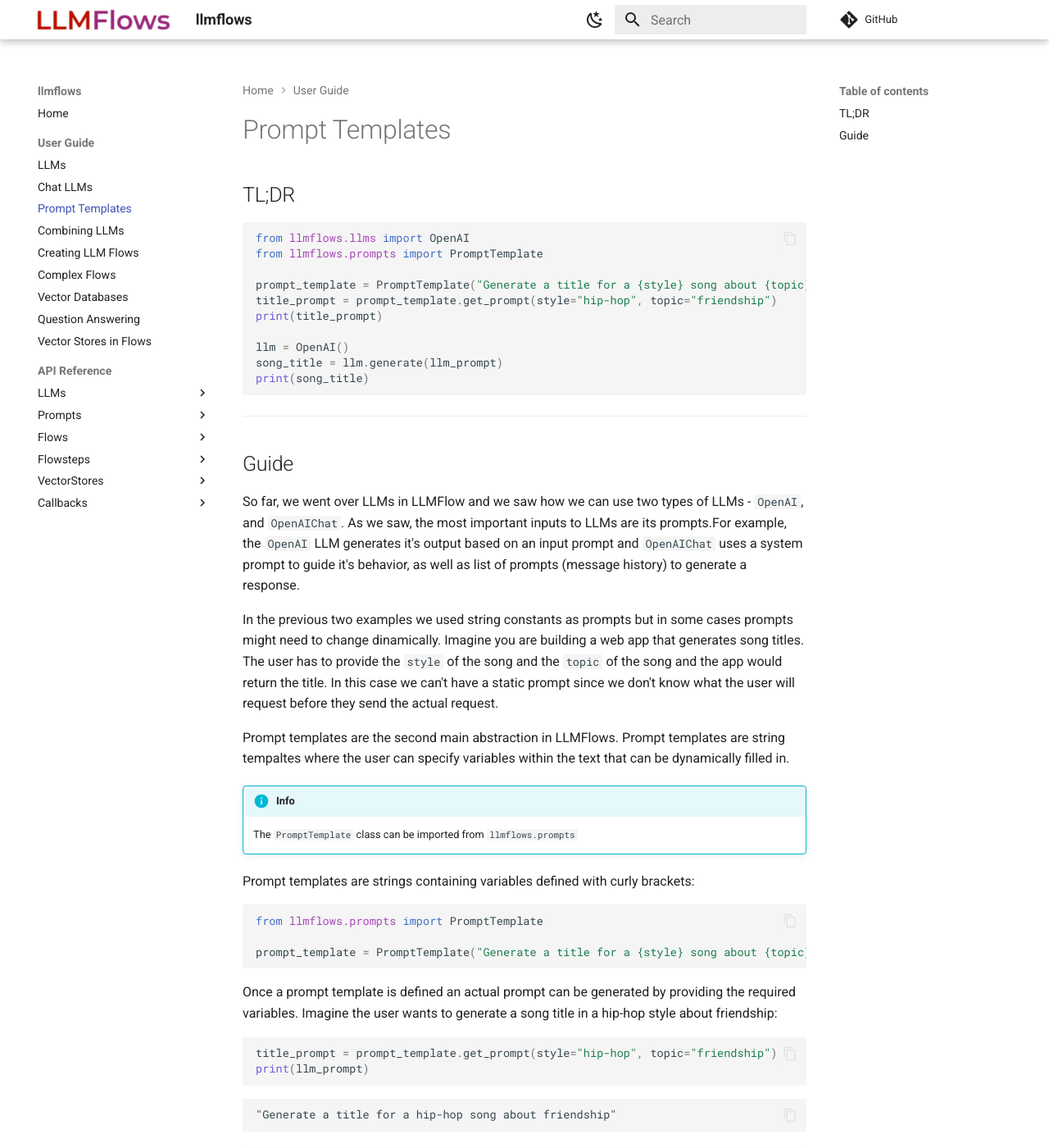
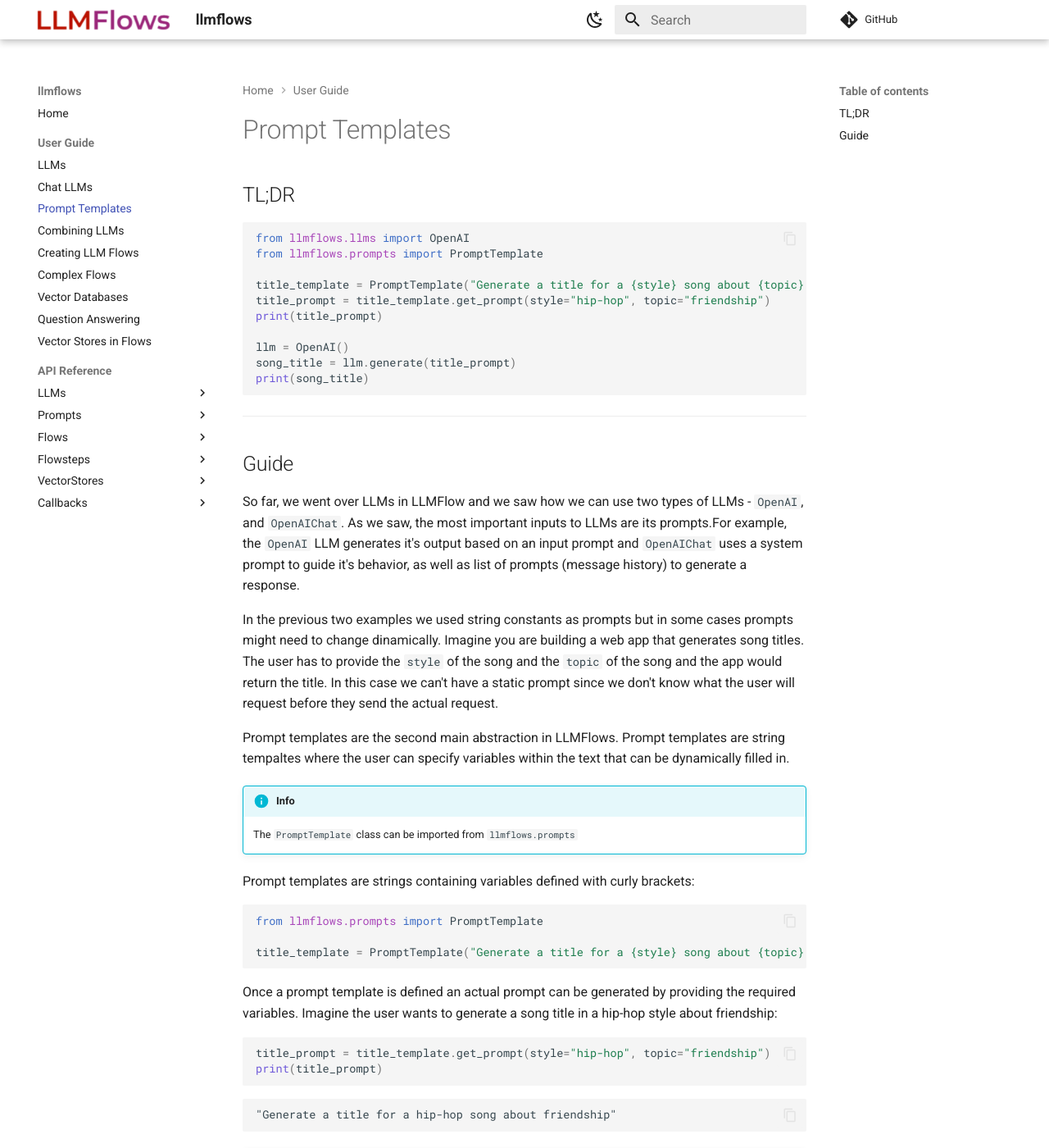
Before and after one commit to stoyan-stoyanov/llmflows, an MkDocs documentation site: the page built from docs/user_guide/Prompt Templates.md, in a window 1280 px wide and 1400 px high. Shown: the whole window at 82% size. Built offline with MkDocs 1.6.1 and Material for MkDocs 9.7.7, drawn with Linux system fonts in a browser that asks for light colours; comment, search, counter and statistics services are not loaded.

Commit message:
fixing var names in prompt template guideline

````diff
--- a/docs/user_guide/Prompt Templates.md
+++ b/docs/user_guide/Prompt Templates.md
@@ -4,12 +4,12 @@
 from llmflows.llms import OpenAI
 from llmflows.prompts import PromptTemplate
 
-prompt_template = PromptTemplate("Generate a title for a {style} song about {topic}.")
-title_prompt = prompt_template.get_prompt(style="hip-hop", topic="friendship")
+title_template = PromptTemplate("Generate a title for a {style} song about {topic}.")
+title_prompt = title_template.get_prompt(style="hip-hop", topic="friendship")
 print(title_prompt)
 
 llm = OpenAI()
-song_title = llm.generate(llm_prompt)
+song_title = llm.generate(title_prompt)
 print(song_title)
 
 ```
@@ -33,14 +33,14 @@ Prompt templates are strings containing variables defined with curly brackets:
 ```python
 from llmflows.prompts import PromptTemplate
 
-prompt_template = PromptTemplate("Generate a title for a {style} song about {topic}.")
+title_template = PromptTemplate("Generate a title for a {style} song about {topic}.")
 ```
 
 Once a prompt template is defined an actual prompt can be generated by providing the required variables. Imagine the user wants
 to generate a song title in a hip-hop style about friendship:
 ```python
-title_prompt = prompt_template.get_prompt(style="hip-hop", topic="friendship")
-print(llm_prompt)
+title_prompt = title_template.get_prompt(style="hip-hop", topic="friendship")
+print(title_prompt)
 ```
 ```commandline
 "Generate a title for a hip-hop song about friendship"
````
